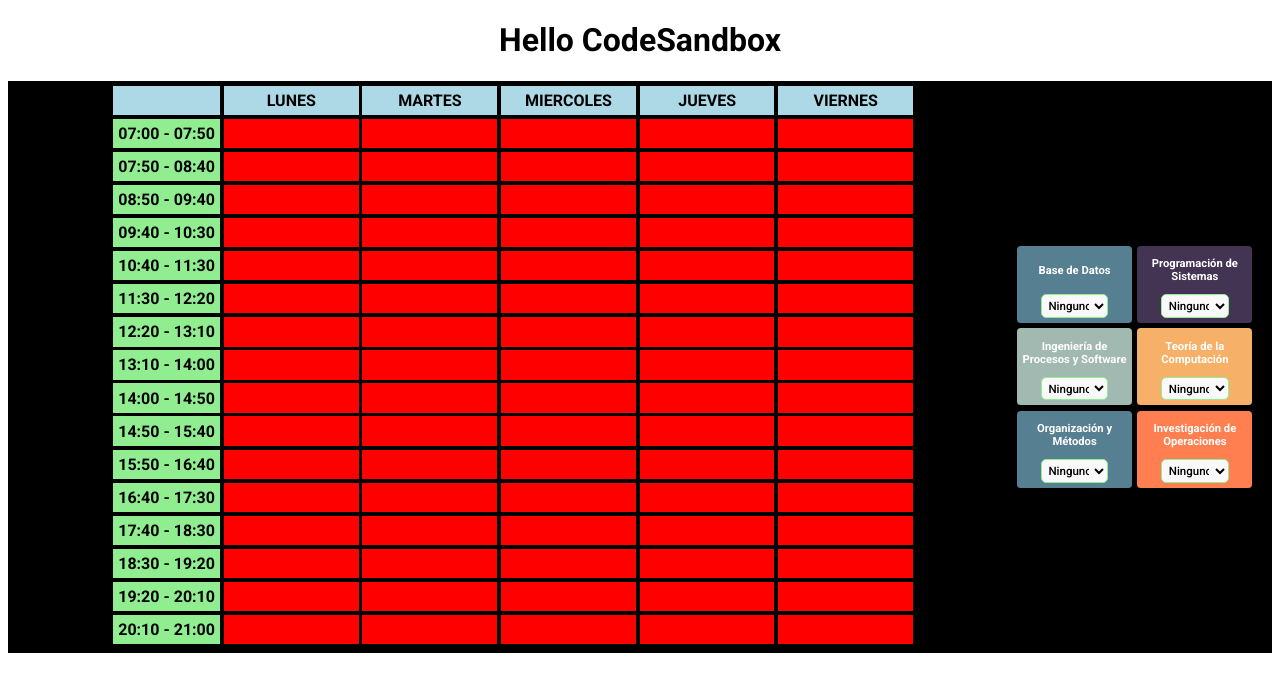
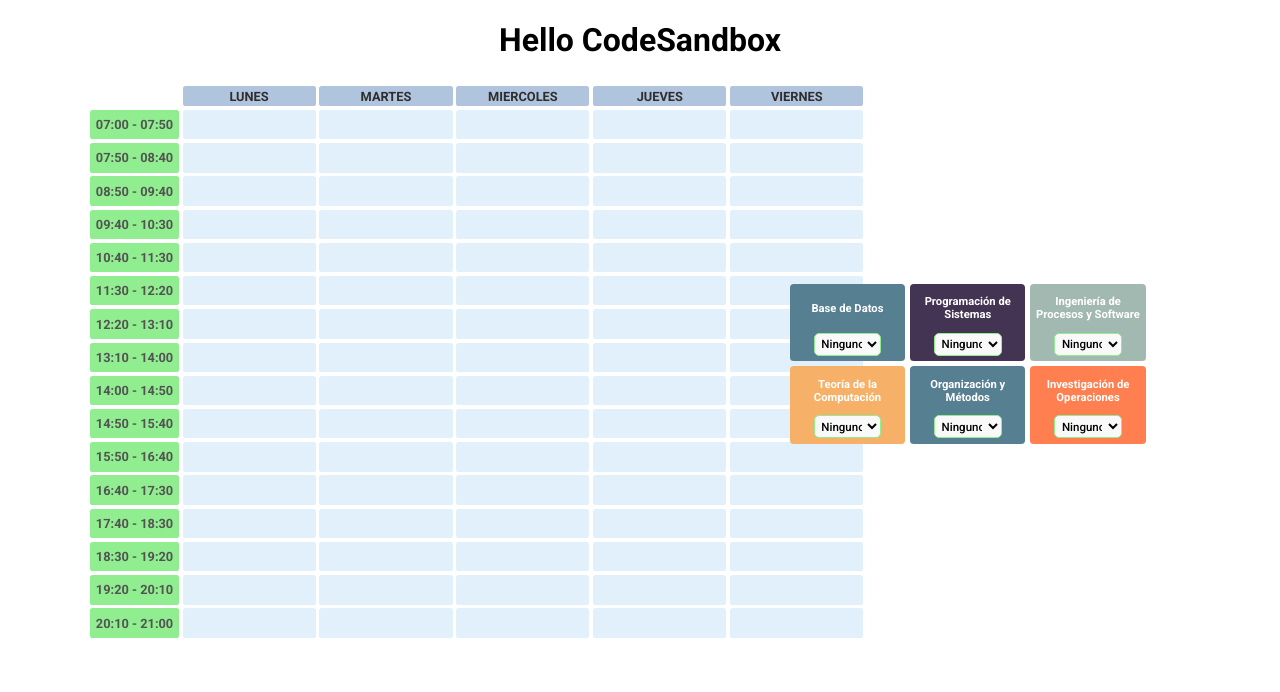
Before and after one commit to JoelChinoP/Horario, a React (Create React App) app: page / in a window 1280 px wide. Shown: the top 692 px of the page. Built offline with nearby package versions, Linux system fonts and the light colour scheme.

Commit message:
estilos horario-tabla terminado

```diff
--- a/src/components/Dia/Dia.css
+++ b/src/components/Dia/Dia.css
@@ -1,3 +1,8 @@
 .dias {
-    background-color: lightblue;
+    background-color: lightsteelblue;
+    padding: .2vw;
+    width: 10vw;
+    font-size: 1vw;
+    color: #2e2e2e;
+    border-radius: .2vw;
 }
--- a/src/components/Hora/Hora.css
+++ b/src/components/Hora/Hora.css
@@ -1,9 +1,19 @@
 .horas {
     background-color: lightgreen;
     position: relative;
+    padding-left: .2vw;
+    padding-right: .2vw;
+    color: #535353;
+    width: 6.5vw;
+    height: 1.5vw;
+    font-size: 1vw;
+    display: flex;
+    justify-content: center;
+    align-items: center;
+    border-radius: .2vw;
   }
 
-  /* Ajuste de posiciones de las horas */
+/* Ajuste de posiciones de las horas */
   .horas:nth-child(n+8) {
     grid-column: 1;
-  }
+}
--- a/src/components/Horario/Horario.css
+++ b/src/components/Horario/Horario.css
@@ -2,15 +2,13 @@
     display: flex;
     justify-content: center;
     align-items: center;
-    background-color: black;
     padding: .4vw;
 }
 
 .container-tablero {
-    width: 60%;
-    min-width: 1000px;
+    width: 80%;
 }
 
 .container-selectores {
-    width: 30%;
+    width: 50%;
 }
--- a/src/components/Horario/TablaHorario/TablaHorario.js
+++ b/src/components/Horario/TablaHorario/TablaHorario.js
@@ -15,7 +15,7 @@ export default function TablaHorario ({cursos}) {
                 gridTemplateRows: `auto repeat(${horasIni.length+1}, auto)`
             }}
         >
-                <div class="celda dias"></div>
+                <div class="celda"></div>
                 {renderDias()}
                 {renderHoras()}
                 {(renderGridItem())}
@@ -30,7 +30,8 @@ function renderGridItem() {
             <div
                 className="grid-item"
                 style={{
-                    backgroundColor: "red",
+                    backgroundColor: "#e2f0fb",
+                    borderRadius: ".2vw",
                     gridColumn: i + 2,
                     gridRow: k + 2,
                 }}
```
